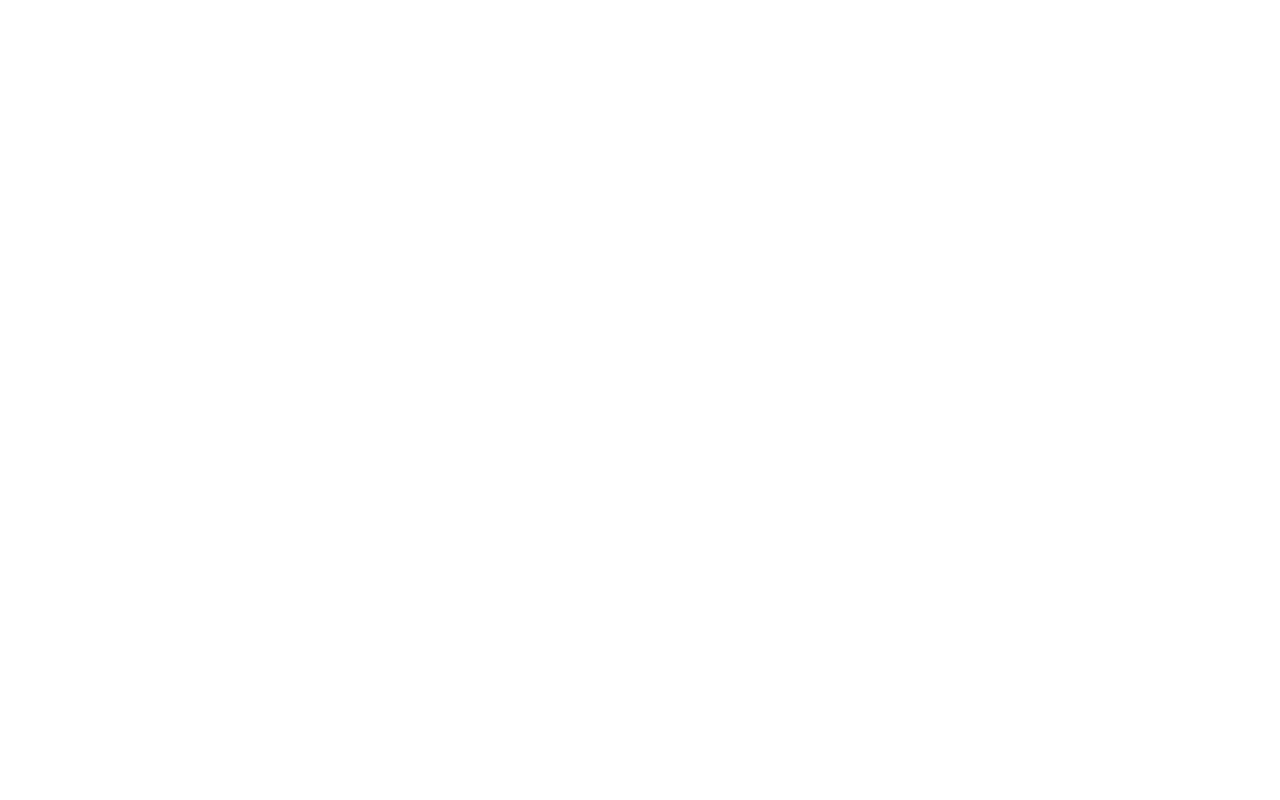
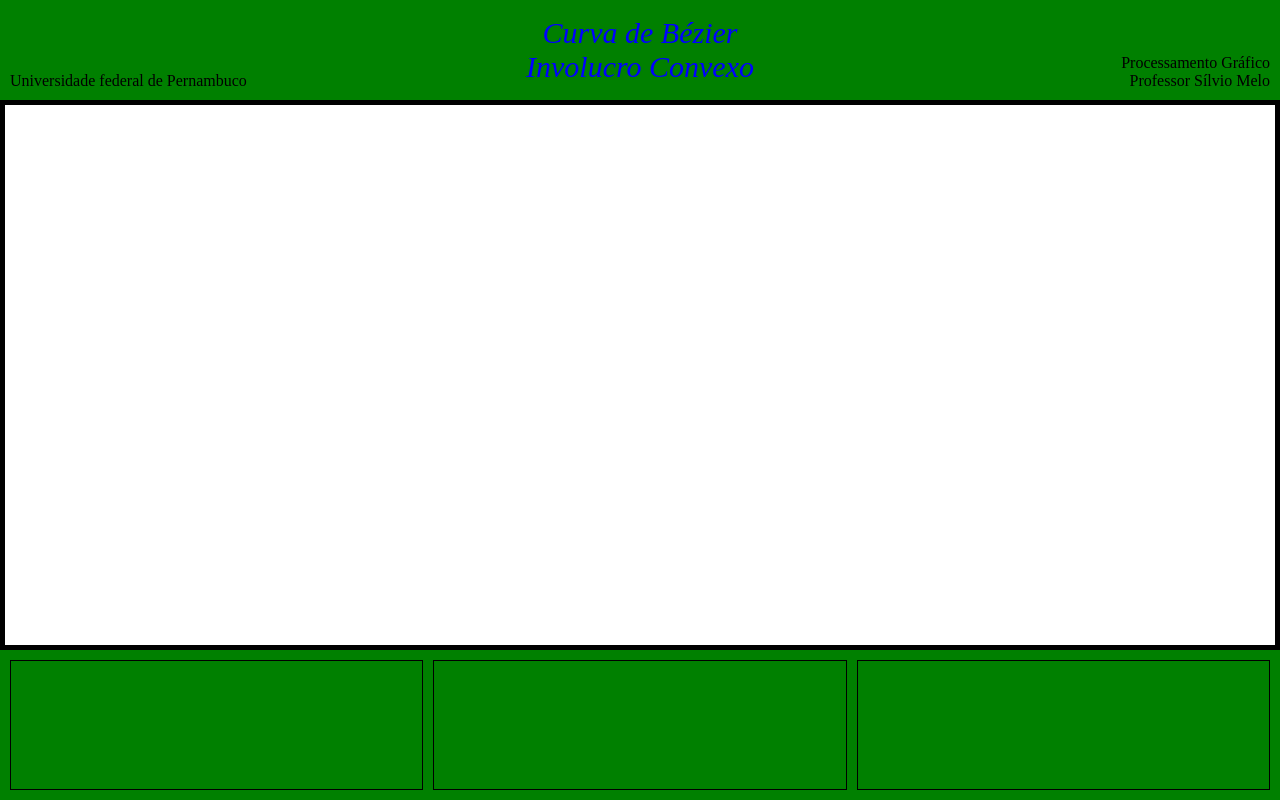
Before and after one commit to RamonSaboya/RamonSaboya.github.io, a plain HTML site: page index.html in a window 1280 px wide. Drawn offline with Linux system fonts and the light colour scheme.

Commit message:
Update index.html

```diff
--- a/index.html
+++ b/index.html
@@ -2,35 +2,43 @@
   <HEAD>
     <TITLE>Projeto PG</TITLE>
     <SCRIPT SRC="bonsai.min.js"></SCRIPT>
-    <STYLE>
-      body {
-        position: absolute;
-        top: 0;
-        bottom: 0;
-        left: 0;
-        right: 0;
-        margin: 0;
-        padding: 0;
-        border: 0;
-        width: 100%;
-        height: 100%;
-      }
-    </STYLE>
+    <LINK REL="stylesheet" HREF="styles.css">
+    <META CHARSET="UTF-8">
   </HEAD>
   <BODY>
+    <DIV ID="header">
+      <DIV ID="university" CLASS="header-item bottom">
+        <P>Universidade federal de Pernambuco</P>
+      </DIV>
+      <DIV ID="title" CLASS="header-item">
+        <P CLASS="text-title">Curva de Bézier</P>
+        <P CLASS="text-title">Involucro Convexo</P>
+      </DIV>
+      <DIV ID="discipline" CLASS="header-item bottom">
+        <P>Processamento Gráfico</P>
+        <P>Professor Sílvio Melo</P>
+      </DIV>
+    </DIV>
+    <DIV ID="stage">
+      <DIV ID="inner-stage">
         <SCRIPT>
-      var w = window,
-          d = document,
-          e = d.documentElement,
-          b = d.body,
-          x = w.innerWidth || e.clientWidth || b.clientWidth,
-          y = w.innerHeight || e.clientHeight || b.clientHeight;
+          var b = document.getElementById("inner-stage"),
+              x = b.offsetWidth,
+              y = b.offsetHeight - 150;
+          console.log(x + " " + y);
           var options = {
             url: 'stage.js',
             width: x,
             height: y
           }
-      bonsai.run(document.body, options);
+          bonsai.run(document.getElementById('inner-stage'), options);
         </SCRIPT>
+      </DIV>
+    </DIV>
+    <DIV ID="config">
+      <DIV ID="algorithms" CLASS="config-group"></DIV>
+      <DIV ID="parameters" CLASS="config-group"></DIV>
+      <DIV ID="design" CLASS="config-group"></DIV>
+    </DIV>
   </BODY>
 </HTML>
```
Lines whose indentation alone changed are shown as unchanged.
